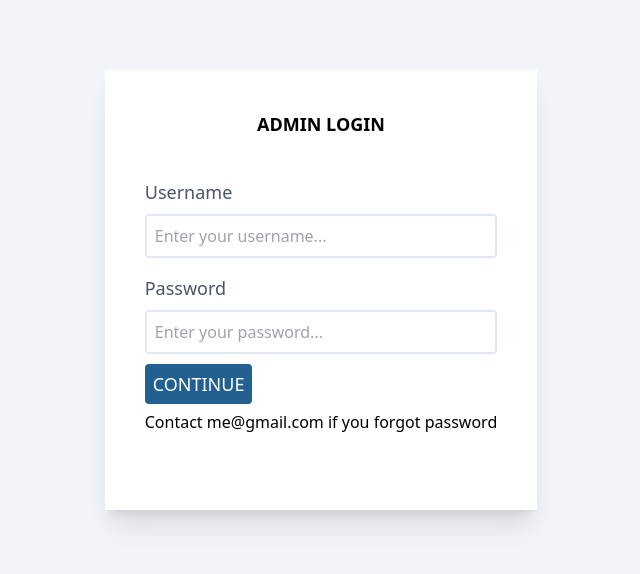
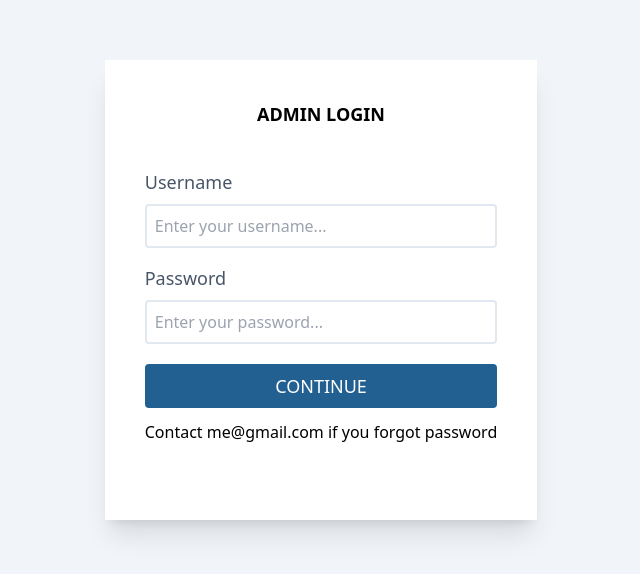
Before and after one commit to marville001/caweb-new, a React (Create React App) app: page /admin/login in a window 1280 px wide. Shown: the part 110-684 px from the top of the page, without its empty margins (319-959 px from the left). Built offline with nearby package versions, Linux system fonts and the light colour scheme.

Commit message:
Update redirect links

```diff
--- a/src/admin/components/SideBar/index.jsx
+++ b/src/admin/components/SideBar/index.jsx
@@ -34,7 +34,7 @@ const SideBar = ({ open }) => {
         <SideLink to="/admin/leaders" text="Leadership" icon={FaUserTie} />
         <SideLink to="/admin/events" text="Events" icon={HiCalendar} />
         <Link
-          to="/admin/settings"
+          to="/admin/login"
           className="absolute flex justify-center items-center flex-col
                 py-7 text-slate-300 bottom-16 inset-x-0"
         >
--- a/src/admin/pages/AdminLogin.jsx
+++ b/src/admin/pages/AdminLogin.jsx
@@ -29,7 +29,7 @@ const AdminLogin = () => {
             />
           </div>
 
-          <Link to="/admin" className="w-full p-2 mt-5 text-white text-center text-lg uppercase bg-dodge-blue rounded cursor-pointer">
+          <Link to="/admin" className="block w-full px-10 p-2 mt-5 text-white text-center text-lg uppercase bg-dodge-blue rounded cursor-pointer">
             Continue
           </Link>
 
```
